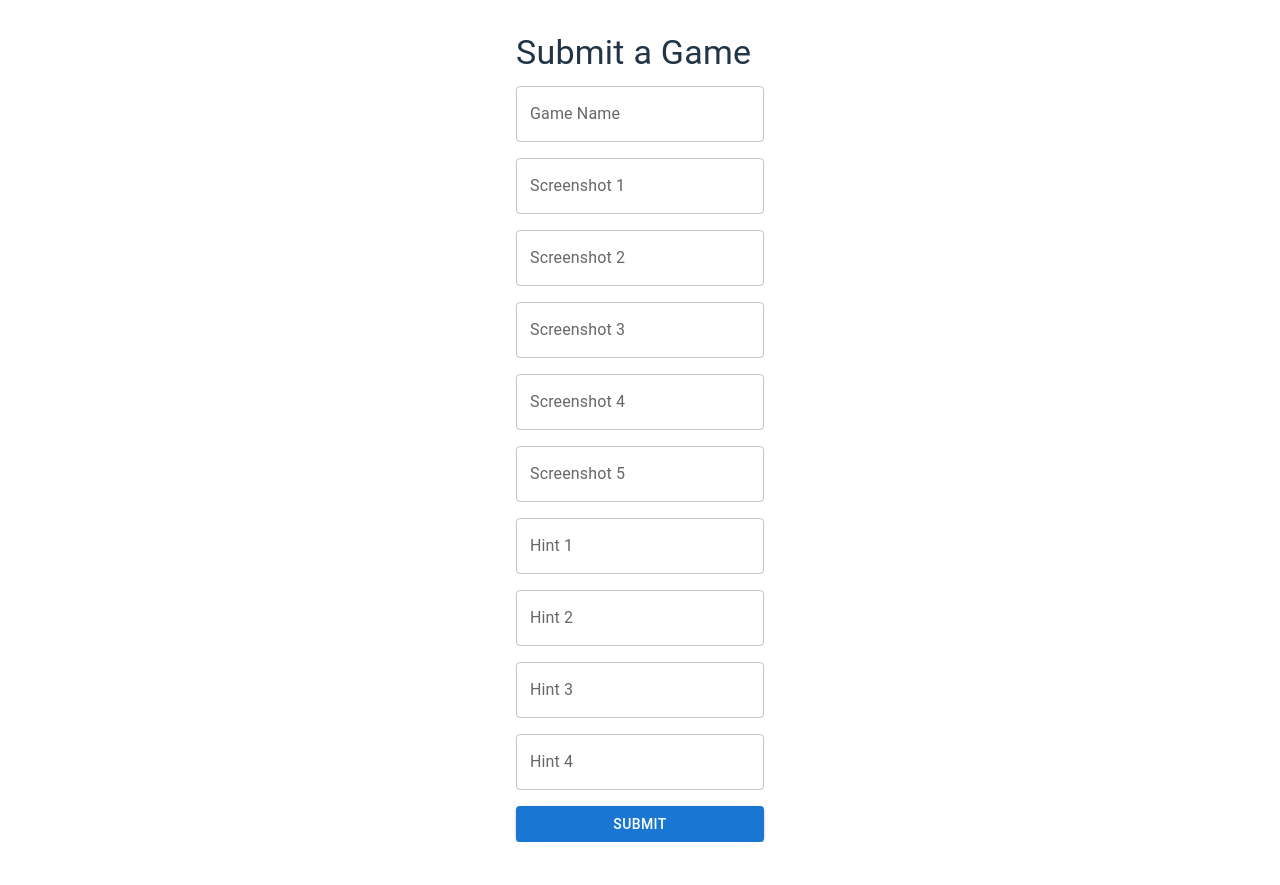
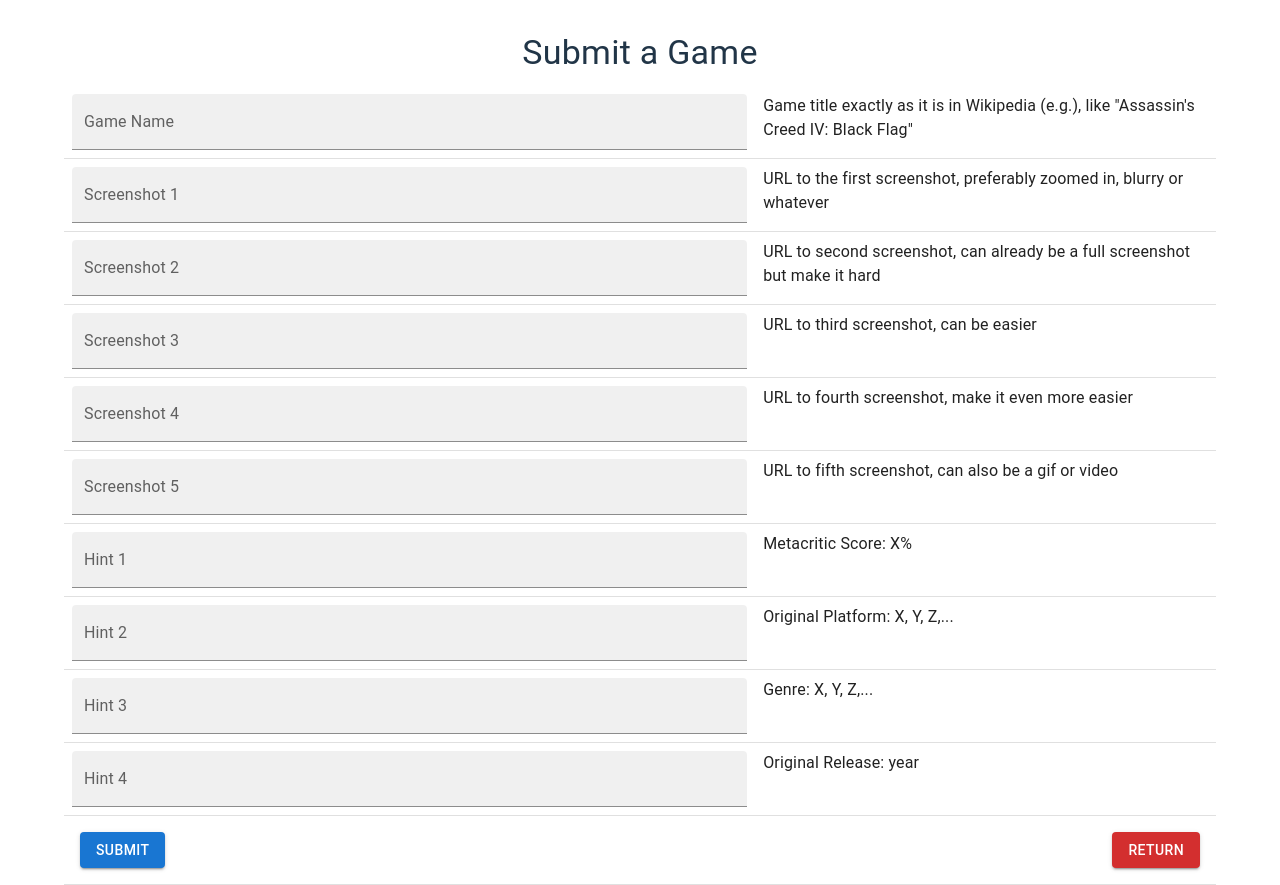
Before and after one commit to Nashi1337/guessergame, a React (Vite) app: page /submit in a window 1280 px wide. Before the commit the page ends 842 px from the top, so only its background shows below. Built offline with nearby package versions, Linux system fonts and the light colour scheme.

Commit message:
formatted submit page nicely :3

```diff
--- a/src/pages/SubmitPage.tsx
+++ b/src/pages/SubmitPage.tsx
@@ -4,9 +4,25 @@ import {
     Container,
     TextField,
     Typography,
-    Stack,
-    Alert,
+    Alert, TableBody, TableRow, Table, TableCell,
 } from '@mui/material';
+import {useNavigate} from "react-router-dom";
+
+const screenshotHints = [
+    'URL to the first screenshot, preferably zoomed in, blurry or whatever',
+    'URL to second screenshot, can already be a full screenshot but make it hard',
+    'URL to third screenshot, can be easier',
+    'URL to fourth screenshot, make it even more easier',
+    'URL to fifth screenshot, can also be a gif or video'
+]
+
+const hintHints = [
+    'Metacritic Score: X%',
+    'Original Platform: X, Y, Z,...',
+    'Genre: X, Y, Z,...',
+    'Original Release: year',
+    'Developer: X'
+]
 
 const SubmitGamePage: React.FC = () => {
     const [form, setForm] = useState({
@@ -16,6 +32,8 @@ const SubmitGamePage: React.FC = () => {
     });
     const [submitted, setSubmitted] = useState(false);
     const [error, setError] = useState<string | null>(null);
+    const navigate = useNavigate();
+
 
     const handleChange = (
         field: 'name' | 'screenshots' | 'hints',
@@ -31,6 +49,10 @@ const SubmitGamePage: React.FC = () => {
             }));
         }
     };
+
+    function handleReturn() {
+        navigate('/');
+    }
 
     const handleSubmit = async () => {
         const toSafeString = (s: string | undefined | null) => s ?? '';
@@ -81,46 +103,102 @@ const SubmitGamePage: React.FC = () => {
     };
 
     return (
-        <Container maxWidth="sm" sx={{ mt: 4 }}>
-            <Typography variant="h4" gutterBottom>
+        <Container maxWidth="lg" sx={{ mt: 4 }}>
+            <Typography variant="h4" gutterBottom align={"center"}>
                 Submit a Game
             </Typography>
 
-            <Stack spacing={2}>
+            <Table>
+                <TableBody>
+                    <TableRow>
+                        <TableCell sx={{width:'60%', p:1}}>
                             <TextField
                                 label="Game Name"
                                 value={form.name}
                                 onChange={(e) => handleChange('name', e.target.value)}
                                 fullWidth
+                                sx={{backgroundColor:'white'}}
+                                variant="filled"
                             />
+                        </TableCell>
+                        <TableCell
+                            sx={{
+                                verticalAlign:'top',
+                                backgroundColor: 'white',
+                                p: 1
+                            }}
+                        >
+                            <Typography>Game title exactly as it is in Wikipedia (e.g.), like "Assassin's Creed IV: Black Flag"</Typography>
+                        </TableCell>
+                    </TableRow>
 
                 {form.screenshots.map((value, i) => (
+                    <TableRow key={i}>
+                        <TableCell sx={{width:'60%', p:1}}>
                             <TextField
                                 key={i}
                                 label={`Screenshot ${i + 1}`}
                                 value={value}
                                 onChange={(e) => handleChange('screenshots', e.target.value, i)}
                                 fullWidth
+                                sx={{backgroundColor:'white'}}
+                                variant="filled"
                             />
+                        </TableCell>
+                        <TableCell
+                            sx={{
+                                verticalAlign:'top',
+                                backgroundColor: 'white',
+                                p: 1
+                            }}
+                        >
+                            <Typography>{screenshotHints[i]}</Typography>
+                        </TableCell>
+                    </TableRow>
                 ))}
 
                 {form.hints.map((value, i) => (
+                    <TableRow key={i}>
+                        <TableCell sx={{width:'60%', p:1}}>
                             <TextField
                                 key={i}
                                 label={`Hint ${i + 1}`}
                                 value={value}
                                 onChange={(e) => handleChange('hints', e.target.value, i)}
                                 fullWidth
+                                sx={{backgroundColor:'white'}}
+                                variant="filled"
                             />
+                        </TableCell>
+                        <TableCell
+                            sx={{
+                                verticalAlign:'top',
+                                backgroundColor: 'white',
+                                p: 1
+                            }}
+                        >
+                            <Typography>{hintHints[i]}</Typography>
+                        </TableCell>
+                    </TableRow>
                 ))}
-
+                <TableRow key={"buttons"}>
+                    <TableCell sx={{backgroundColor:'transparent', p:2}}>
                         <Button variant="contained" onClick={handleSubmit}>
                             Submit
                         </Button>
-
+                    </TableCell>
+                    <TableCell align={"right"}>
+                        <Button variant={"contained"} color={"error"} onClick={handleReturn}>
+                            Return
+                        </Button>
+                    </TableCell>
+                </TableRow>
+                <TableRow>
                     {submitted && <Alert severity="success">Game submitted successfully!</Alert>}
                     {error && <Alert severity="error">{error}</Alert>}
-            </Stack>
+                </TableRow>
+                </TableBody>
+            </Table>
         </Container>
     );
 };
```
Lines whose indentation alone changed are shown as unchanged.
